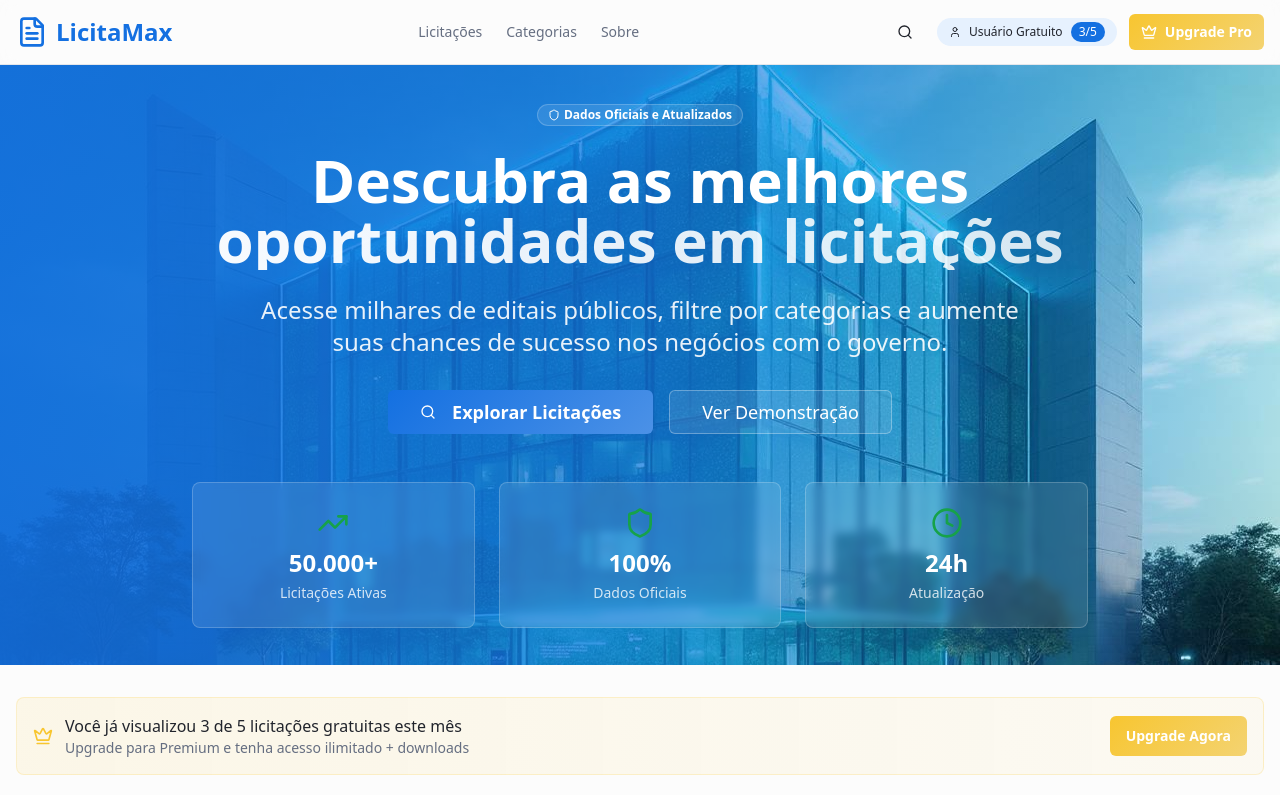
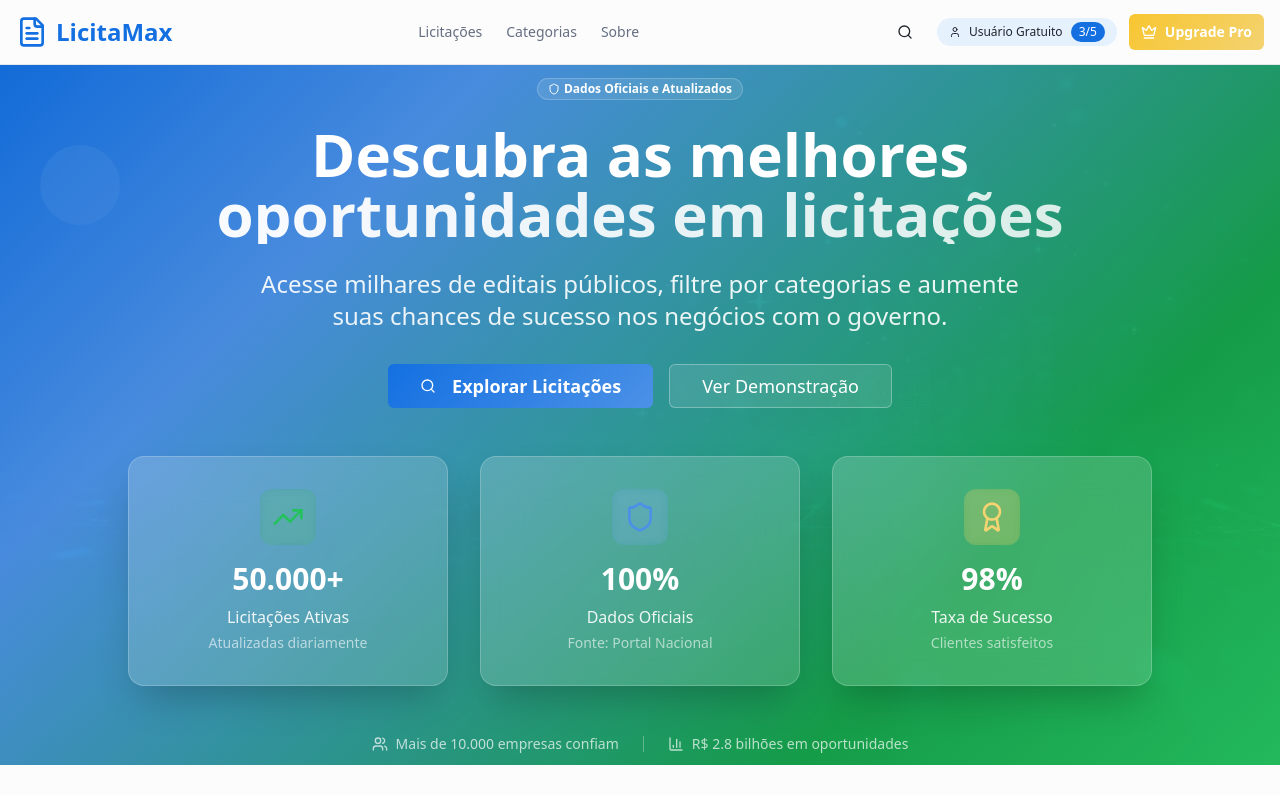
Before and after one commit to Matosaz/LicitaMax, a React (Vite) app: page / in a window 1280 px wide. Shown: the top 795 px of the page. Built offline with nearby package versions, Linux system fonts and the light colour scheme.

Commit message:
Refine Hero and Card Backgrounds
Update the background of the Hero section and its floating cards to be more attractive and convincing, applying UI/UX design principles.

```diff
--- a/src/components/Hero.tsx
+++ b/src/components/Hero.tsx
@@ -1,17 +1,25 @@
 import { Button } from "@/components/ui/button";
 import { Badge } from "@/components/ui/badge";
-import { Search, Shield, TrendingUp, Clock } from "lucide-react";
-import heroBg from "@/assets/hero-bg.jpg";
+import { Search, Shield, TrendingUp, Clock, BarChart3, Users, Award } from "lucide-react";
+import heroModernBg from "@/assets/hero-modern-bg.jpg";
 
 export const Hero = () => {
   return (
-    <section className="relative min-h-[600px] flex items-center justify-center overflow-hidden">
-      {/* Background with overlay */}
+    <section className="relative min-h-[700px] flex items-center justify-center overflow-hidden">
+      {/* Modern geometric background with overlay */}
       <div
         className="absolute inset-0 bg-cover bg-center bg-no-repeat"
-        style={{ backgroundImage: `url(${heroBg})` }}
+        style={{ backgroundImage: `url(${heroModernBg})` }}
       />
-      <div className="absolute inset-0 bg-gradient-to-r from-primary/90 via-primary/70 to-transparent" />
+      <div className="absolute inset-0 bg-gradient-hero opacity-95" />
+
+      {/* Floating geometric elements */}
+      <div className="absolute inset-0 overflow-hidden pointer-events-none">
+        <div className="absolute top-20 left-10 w-20 h-20 bg-white/5 rounded-full animate-float" />
+        <div className="absolute top-40 right-20 w-32 h-32 bg-white/3 rounded-lg rotate-45 animate-float" style={{ animationDelay: '1s' }} />
+        <div className="absolute bottom-40 left-1/4 w-16 h-16 bg-white/4 rounded-full animate-float" style={{ animationDelay: '2s' }} />
+        <div className="absolute bottom-20 right-1/3 w-24 h-24 bg-white/3 rounded-lg rotate-12 animate-float" style={{ animationDelay: '3s' }} />
+      </div>
 
       {/* Content */}
       <div className="relative z-10 container mx-auto px-4 text-center text-white">
@@ -41,30 +49,61 @@ export const Hero = () => {
           </Button>
         </div>
 
-        {/* Stats */}
-        <div className="grid grid-cols-1 md:grid-cols-3 gap-6 max-w-4xl mx-auto">
-          <div className="bg-white/10 backdrop-blur-sm rounded-lg p-6 border border-white/20">
-            <div className="flex items-center justify-center mb-2">
-              <TrendingUp className="h-8 w-8 text-success" />
+        {/* Enhanced floating stats cards with glassmorphism */}
+        <div className="grid grid-cols-1 md:grid-cols-3 gap-8 max-w-5xl mx-auto">
+          <div className="group relative">
+            <div className="absolute inset-0 bg-gradient-glass rounded-2xl transform group-hover:scale-105 transition-all duration-300" />
+            <div className="relative bg-white/10 backdrop-blur-glass border border-white/20 rounded-2xl p-8 shadow-float hover:shadow-glass transition-all duration-300">
+              <div className="flex items-center justify-center mb-4">
+                <div className="p-3 bg-success/20 rounded-xl backdrop-blur-sm">
+                  <TrendingUp className="h-8 w-8 text-success-glow" />
+                </div>
+              </div>
+              <div className="text-3xl font-bold mb-2 text-white">50.000+</div>
+              <div className="text-base text-white/90 font-medium">Licitações Ativas</div>
+              <div className="text-sm text-white/60 mt-1">Atualizadas diariamente</div>
             </div>
-            <div className="text-2xl font-bold mb-1">50.000+</div>
-            <div className="text-sm text-white/80">Licitações Ativas</div>
           </div>
 
-          <div className="bg-white/10 backdrop-blur-sm rounded-lg p-6 border border-white/20">
-            <div className="flex items-center justify-center mb-2">
-              <Shield className="h-8 w-8 text-success" />
+          <div className="group relative">
+            <div className="absolute inset-0 bg-gradient-glass rounded-2xl transform group-hover:scale-105 transition-all duration-300" />
+            <div className="relative bg-white/10 backdrop-blur-glass border border-white/20 rounded-2xl p-8 shadow-float hover:shadow-glass transition-all duration-300">
+              <div className="flex items-center justify-center mb-4">
+                <div className="p-3 bg-primary-glow/20 rounded-xl backdrop-blur-sm">
+                  <Shield className="h-8 w-8 text-primary-glow" />
+                </div>
+              </div>
+              <div className="text-3xl font-bold mb-2 text-white">100%</div>
+              <div className="text-base text-white/90 font-medium">Dados Oficiais</div>
+              <div className="text-sm text-white/60 mt-1">Fonte: Portal Nacional</div>
             </div>
-            <div className="text-2xl font-bold mb-1">100%</div>
-            <div className="text-sm text-white/80">Dados Oficiais</div>
           </div>
 
-          <div className="bg-white/10 backdrop-blur-sm rounded-lg p-6 border border-white/20">
-            <div className="flex items-center justify-center mb-2">
-              <Clock className="h-8 w-8 text-success" />
+          <div className="group relative">
+            <div className="absolute inset-0 bg-gradient-glass rounded-2xl transform group-hover:scale-105 transition-all duration-300" />
+            <div className="relative bg-white/10 backdrop-blur-glass border border-white/20 rounded-2xl p-8 shadow-float hover:shadow-glass transition-all duration-300">
+              <div className="flex items-center justify-center mb-4">
+                <div className="p-3 bg-premium/20 rounded-xl backdrop-blur-sm">
+                  <Award className="h-8 w-8 text-premium-glow" />
+                </div>
+              </div>
+              <div className="text-3xl font-bold mb-2 text-white">98%</div>
+              <div className="text-base text-white/90 font-medium">Taxa de Sucesso</div>
+              <div className="text-sm text-white/60 mt-1">Clientes satisfeitos</div>
             </div>
-            <div className="text-2xl font-bold mb-1">24h</div>
-            <div className="text-sm text-white/80">Atualização</div>
+          </div>
+        </div>
+
+        {/* Trust indicators */}
+        <div className="mt-12 flex flex-col sm:flex-row items-center justify-center gap-6 text-white/70">
+          <div className="flex items-center gap-2">
+            <Users className="h-4 w-4" />
+            <span className="text-sm">Mais de 10.000 empresas confiam</span>
+          </div>
+          <div className="hidden sm:block w-px h-4 bg-white/30" />
+          <div className="flex items-center gap-2">
+            <BarChart3 className="h-4 w-4" />
+            <span className="text-sm">R$ 2.8 bilhões em oportunidades</span>
           </div>
         </div>
       </div>
--- a/src/index.css
+++ b/src/index.css
@@ -57,11 +57,15 @@ All colors MUST be HSL.
     --gradient-success: linear-gradient(135deg, hsl(var(--success)), hsl(var(--success-glow)));
     --gradient-premium: linear-gradient(135deg, hsl(var(--premium)), hsl(var(--premium-glow)));
     --gradient-subtle: linear-gradient(180deg, hsl(var(--background)), hsl(var(--muted)));
+    --gradient-hero: linear-gradient(135deg, hsl(213 84% 48%) 0%, hsl(213 76% 60%) 25%, hsl(142 76% 36%) 75%, hsl(142 68% 45%) 100%);
+    --gradient-glass: linear-gradient(135deg, rgba(255, 255, 255, 0.1) 0%, rgba(255, 255, 255, 0.05) 100%);
 
     /* Shadows for depth */
     --shadow-elegant: 0 4px 20px -8px hsl(var(--primary) / 0.25);
     --shadow-card: 0 2px 12px -4px hsl(220 15% 15% / 0.08);
     --shadow-premium: 0 8px 32px -12px hsl(var(--premium) / 0.35);
+    --shadow-glass: 0 8px 32px 0 rgba(31, 38, 135, 0.37);
+    --shadow-float: 0 20px 40px -12px rgba(0, 0, 0, 0.25);
 
     /* Animations */
     --transition-smooth: all 0.3s cubic-bezier(0.4, 0, 0.2, 1);
--- a/tailwind.config.ts
+++ b/tailwind.config.ts
@@ -136,12 +136,19 @@ export default {
 				'gradient-primary': 'var(--gradient-primary)',
 				'gradient-success': 'var(--gradient-success)',
 				'gradient-premium': 'var(--gradient-premium)',
-				'gradient-subtle': 'var(--gradient-subtle)'
+				'gradient-subtle': 'var(--gradient-subtle)',
+				'gradient-hero': 'var(--gradient-hero)',
+				'gradient-glass': 'var(--gradient-glass)'
 			},
 			boxShadow: {
 				'elegant': 'var(--shadow-elegant)',
 				'card': 'var(--shadow-card)',
-				'premium': 'var(--shadow-premium)'
+				'premium': 'var(--shadow-premium)',
+				'glass': 'var(--shadow-glass)',
+				'float': 'var(--shadow-float)'
+			},
+			backdropBlur: {
+				'glass': '20px'
 			}
 		}
 	},
```
Also changed, not shown: src/assets/hero-modern-bg.jpg (added).
